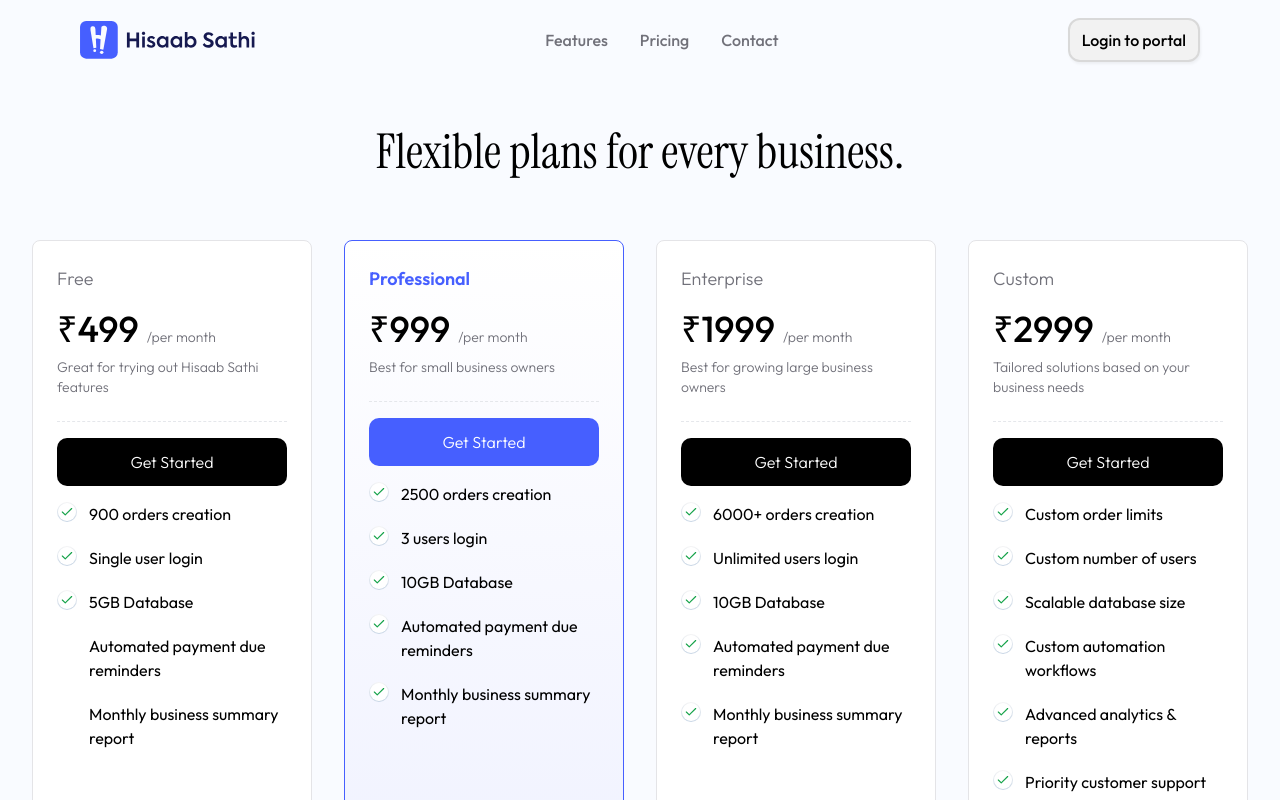
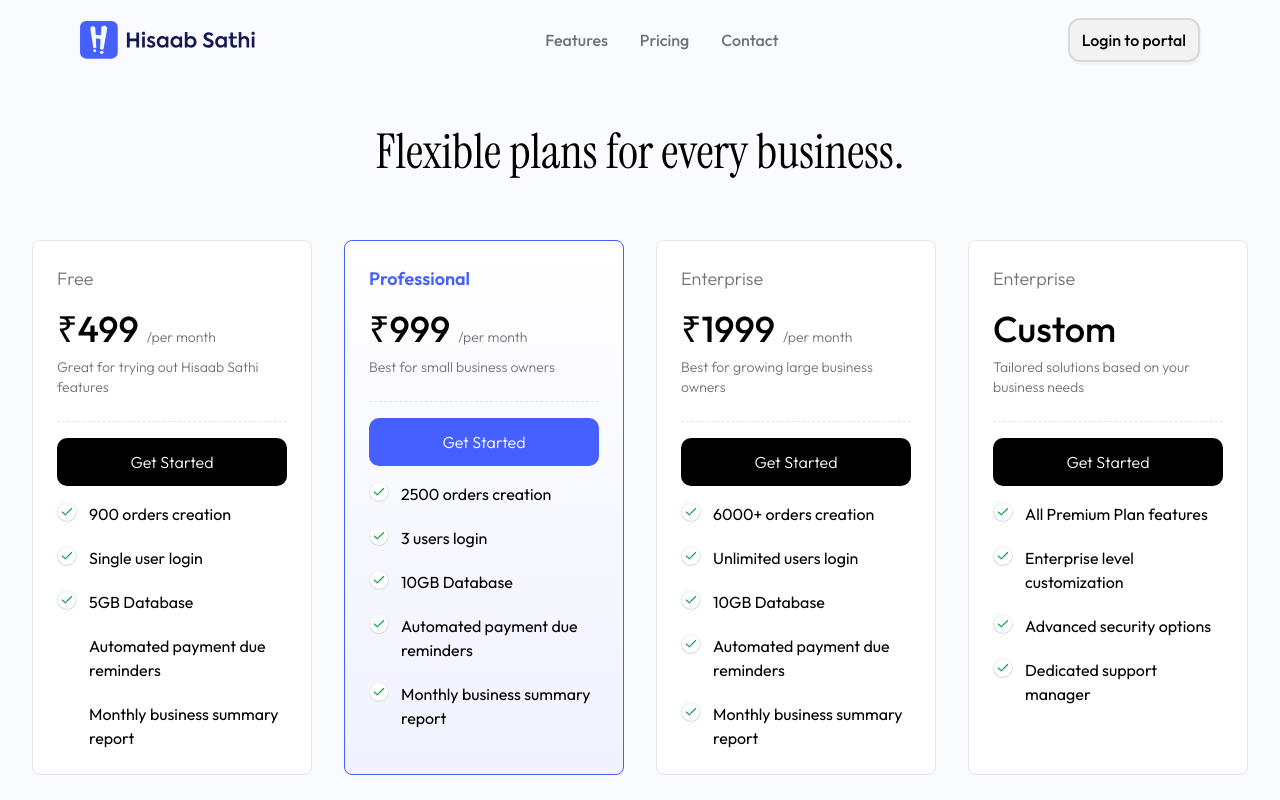
Before and after one commit to Shriti-tech/Hisabsathi, a React (Vite) app: page /pricing in a window 1280 px wide. Shown: the top 800 px of the page. Built offline with nearby package versions, Linux system fonts and the light colour scheme.

Commit message:
23 commit

```diff
--- a/src/components/pricing/pricing.tsx
+++ b/src/components/pricing/pricing.tsx
@@ -10,7 +10,7 @@ interface PricingFeature {
 
 interface PricingPlan {
   name: string;
-  price: number;
+  price: String | number;
   period: string;
   description: string;
   features: PricingFeature[];
@@ -22,7 +22,7 @@ const PricingPage: React.FC = () => {
     {
       name: "Free",
       price: 499,
-      period: "per month",
+      period: "/per month",
       description: "Great for trying out Hisaab Sathi features",
       features: [
         { text: "900 orders creation", included: true },
@@ -35,7 +35,7 @@ const PricingPage: React.FC = () => {
     {
       name: "Professional",
       price: 999,
-      period: "per month",
+      period: "/per month",
       description: "Best for small business owners",
       highlighted: true,
       features: [
@@ -49,7 +49,7 @@ const PricingPage: React.FC = () => {
     {
       name: "Enterprise",
       price: 1999,
-      period: "per month",
+      period: "/per month",
       description: "Best for growing large business owners",
       features: [
         { text: "6000+ orders creation", included: true },
@@ -60,18 +60,15 @@ const PricingPage: React.FC = () => {
       ],
     },
     {
-      name: "Custom",
-      price: 2999,
-      period: "per month",
+      name: "Enterprise",
+      price: "Custom",
+      period: "",
       description: "Tailored solutions based on your business needs",
       features: [
-        { text: "Custom order limits", included: true },
-        { text: "Custom number of users", included: true },
-        { text: "Scalable database size", included: true },
-        { text: "Custom automation workflows", included: true },
-        { text: "Advanced analytics & reports", included: true },
-        { text: "Priority customer support", included: true },
-        { text: "Dedicated account manager", included: true },
+        { text: "All Premium Plan features", included: true },
+        { text: "Enterprise level customization", included: true },
+        { text: "Advanced security options", included: true },
+        { text: "Dedicated support manager", included: true },
       ],
     },
   ];
@@ -104,9 +101,13 @@ const PricingPage: React.FC = () => {
                   {plan.name}
                 </h2>
                 <div className="flex items-baseline mb-2 ">
-                  <span className="text-4xl font-medium ">₹{plan.price}</span>
+                  <span className="text-4xl font-medium">
+                    {typeof plan.price === "number"
+                      ? `₹${plan.price}`
+                      : plan.price}
+                  </span>
                   <span className="ml-2 text-input font-light text-sm">
-                    /{plan.period}
+                    {plan.period}
                   </span>
                 </div>
                 <p className="text-sm text-input font-light mb-6 ">
```
